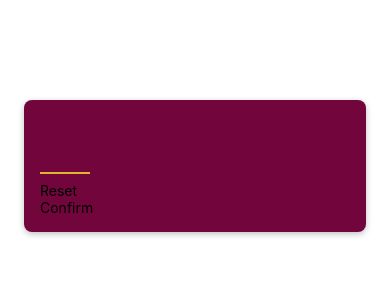
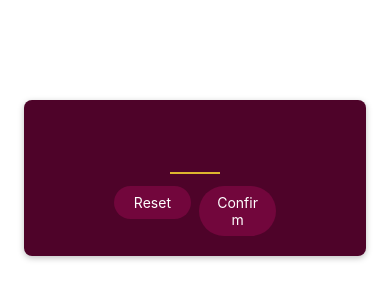
Before and after one commit to Arthuro12/Master-React-Native, a React Native app in the folder diving-deeper/: screen / in a window 390 px wide. Shown: the top 300 px of the page. Built offline with nearby package versions, Linux system fonts and the light colour scheme.

Commit message:
Positioning the buttons and input of the StartGameScreen component

```diff
--- a/diving-deeper/components/PrimaryButton.js
+++ b/diving-deeper/components/PrimaryButton.js
@@ -1,13 +1,44 @@
-import { StyleSheet, View, Text } from "react-native";
+import { StyleSheet, View, Text, Pressable } from "react-native";
 
 function PrimaryButton({ children }) {
-    return <View>
-        <Text>{children}</Text>
-    </View>
+    function handlePress() {
+        console.log("Pressed");
+    }
+
+    return (
+       <View style={styles.buttonOuterContainer}>
+            <Pressable
+                style={({pressed}) =>
+                    pressed
+                        ? [styles.buttonInnerContainer, styles.pressed]
+                        : styles.buttonInnerContainer
+                    }
+                onPress={handlePress}
+            >
+                <Text style={styles.buttonText}>{children}</Text>
+            </Pressable>
+        </View>
+    );
 }
 
 const styles = StyleSheet.create({
-
+    buttonOuterContainer: {
+        borderRadius: 28,
+        margin: 4,
+        overflow: "hidden"
+    },
+    buttonInnerContainer: {
+        backgroundColor: "#72063c",
+        paddingVertical: 8,
+        paddingHorizontal: 16,
+    },
+    buttonText: {
+        color: "white",
+        textAlign: "center"
+    },
+    pressed: {
+        opacity: 0.75
+    }
 });
 
 export default PrimaryButton;
--- a/diving-deeper/screens/StartGameScreen.js
+++ b/diving-deeper/screens/StartGameScreen.js
@@ -3,28 +3,44 @@ import { StyleSheet, View, TextInput } from "react-native";
 import PrimaryButton from "../components/PrimaryButton";
 
 function StartGameScreen() {
-    return <View style={styles.inputContainer}>
+    return (
+        <View style={styles.inputContainer}>
             <TextInput style={styles.input}
                 keyboardType="number-pad"
                 maxLength={2}
             />
+            <View style={styles.buttons}>
+                <View style={styles.button}>
                     <PrimaryButton>Reset</PrimaryButton>
+                </View>
+                <View style={styles.button}>
                     <PrimaryButton>Confirm</PrimaryButton>
                 </View>
+            </View>
+        </View>
+    );
 }
 
 const styles = StyleSheet.create({
     inputContainer: {
+        justifyContent: "center",
+        alignItems: "center",
         marginTop: 100,
         marginHorizontal: 24,
         borderRadius: 8,
         padding: 16,
-        backgroundColor: "#72063c",
+        backgroundColor: "#4e0329",
         elevation: 8, // Add shadow for android devices
         shadowColor: "black",
         shadowOffset: { width: 0, height: 2 },
         shadowRadius: 6,
         shadowOpacity: 0.25
+    },
+    buttons: {
+        flexDirection: "row",
+    },
+    button: {
+        flex: 1,
     },
     input: {
         width: 50,
```
Lines whose indentation alone changed are shown as unchanged.
